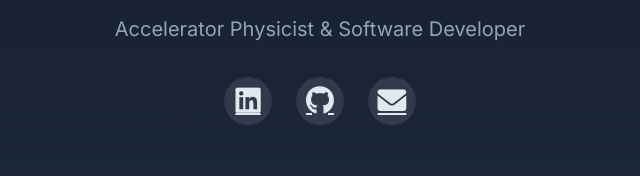
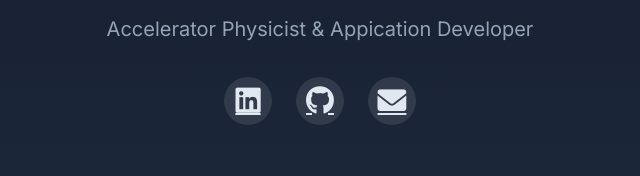
Before and after one commit to Abhishek-Pathak-90/Abhishek-Pathak-90.github.io, a plain HTML site: page index.html in a window 1280 px wide. Shown: the part 497-673 px from the top of the page, 320-960 px from the left. Drawn offline with Linux system fonts and the light colour scheme; no server answers.

Commit message:
Update index.html

```diff
--- a/index.html
+++ b/index.html
@@ -27,7 +27,7 @@
         <div class="hero-content">
             <img src="https://github.com/Abhishek-Pathak-90.png" alt="Profile Picture" class="profile-pic">
             <h1>Abhishek Pathak</h1>
-            <p class="tagline">Accelerator Physicist & Software Developer</p>
+            <p class="tagline">Accelerator Physicist & Appication Developer</p>
             <div class="social-links">
                 <a href="https://www.linkedin.com/in/abhishek-pathak-b870778a/" target="_blank" title="LinkedIn Profile"><i class="fab fa-linkedin"></i></a>
                 <a href="https://github.com/Abhishek-Pathak-90" target="_blank" title="GitHub Profile"><i class="fab fa-github"></i></a>
```
